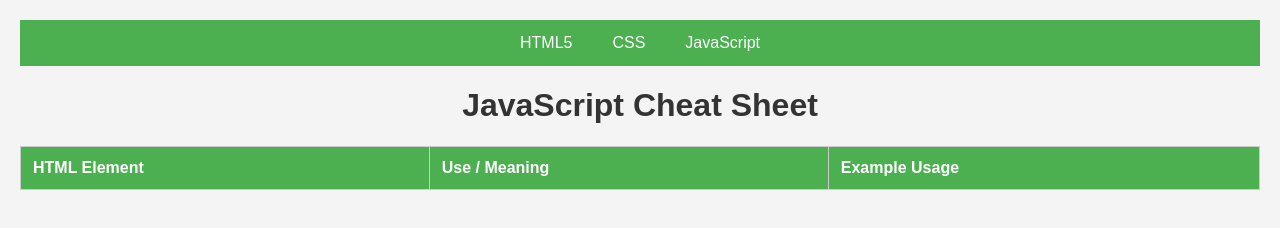
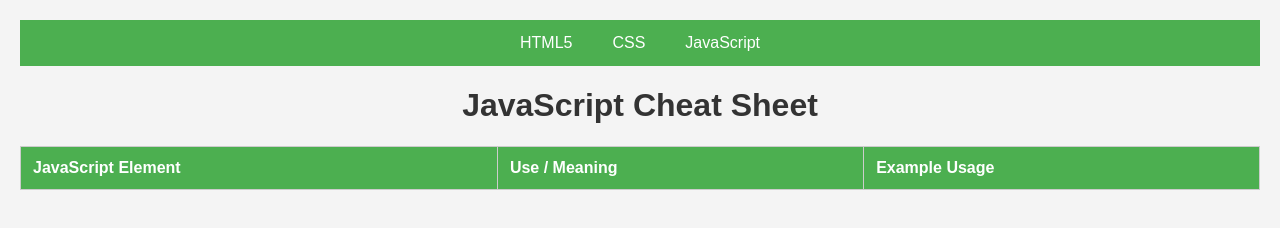
Before and after one commit to nvs581/Learning_Sheet, a plain HTML site: page JSPage.html in a window 1280 px wide. Drawn offline with Linux system fonts and the light colour scheme.

Commit message:
title change

```diff
--- a/JSPage.html
+++ b/JSPage.html
@@ -92,7 +92,7 @@
     <table>
         <thead>
             <tr>
-                <th>HTML Element</th>
+                <th>JavaScript Element</th>
                 <th>Use / Meaning</th>
                 <th>Example Usage</th>
             </tr>
```
Also changed, not shown: cssPage.html (+1 -1 lines).
